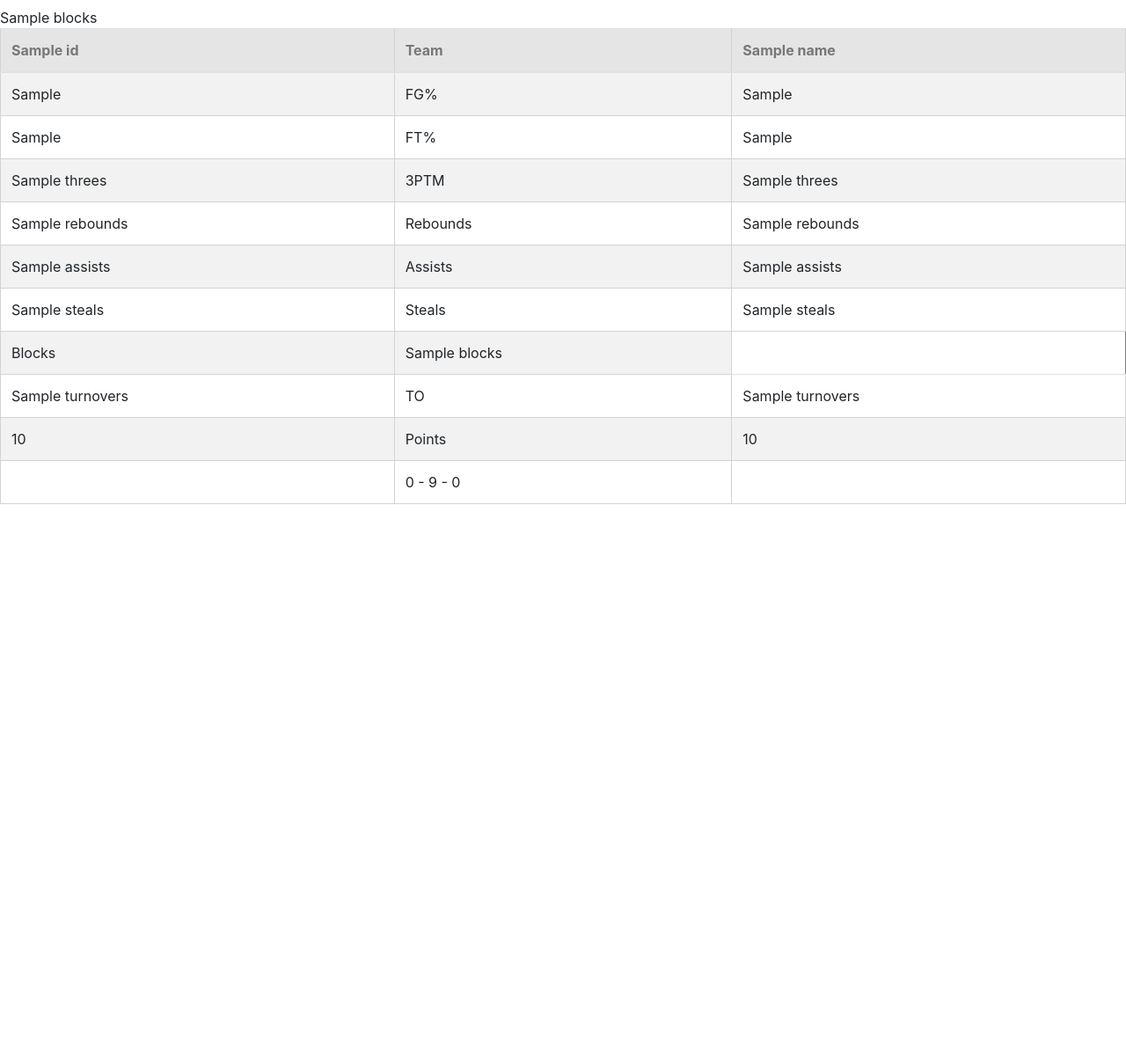
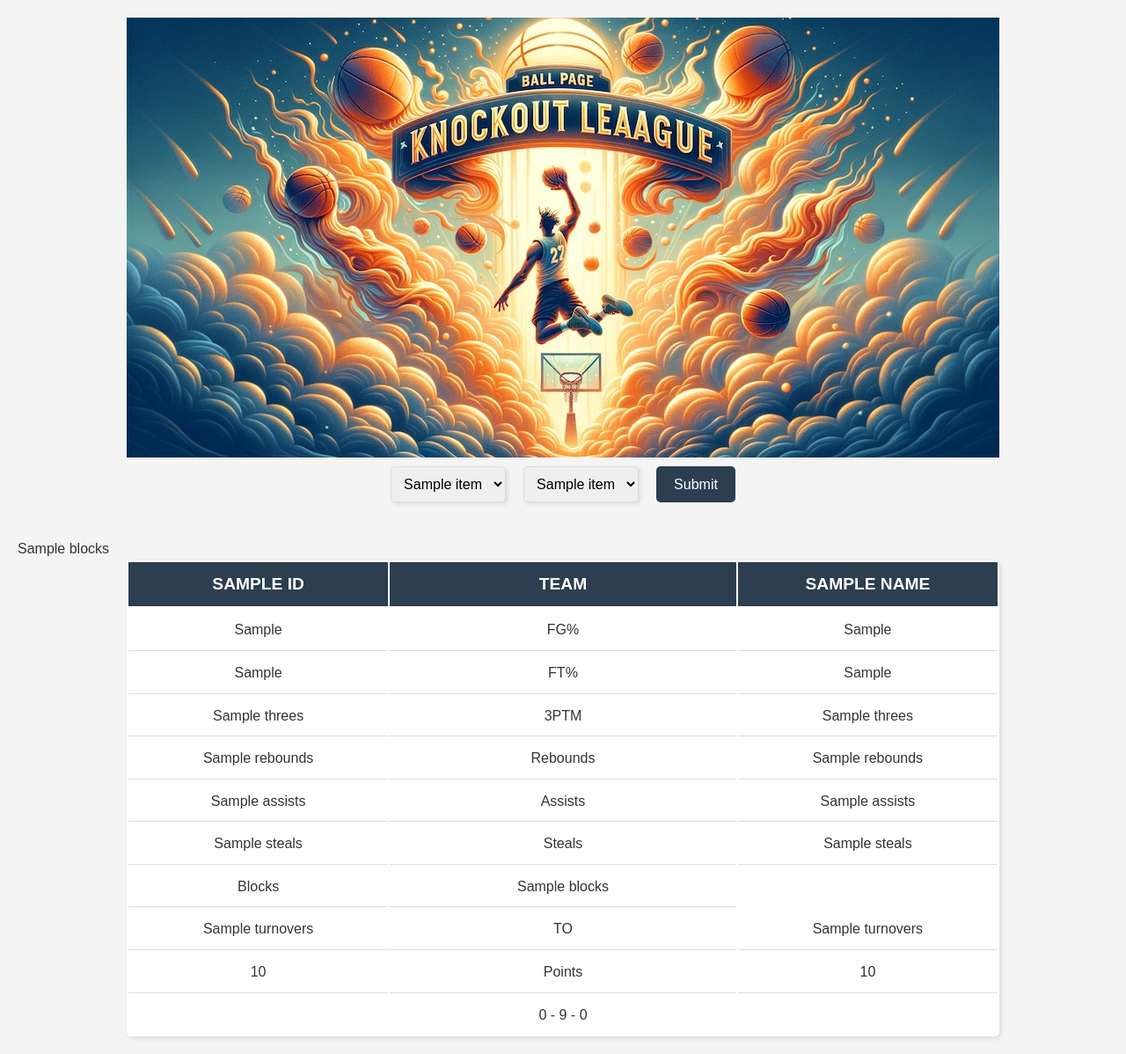
Before and after one commit to Feggla/ESPN_WEB, a Flask app: template templates/table.html in a window 1280 px wide. Shown: the whole page at 88% size. Before the commit the page ends 573 px from the top, so only its background shows below. Run offline with Flask 2, Linux system fonts and the light colour scheme; the template is opened without the code that fills it: most values are stand-ins (such as "Sample title", 1, 10 or a date in 2020).

Commit message:
updated interface and added team selectors

```diff
--- a/Twelve_web.py
+++ b/Twelve_web.py
@@ -3,19 +3,22 @@ from espn_api.basketball import League
 import pandas as pd
 from Twelve_Team_web import Teams
 
-league = League(league_id=359895720, year=2023,
+league = League(league_id=359895720, year=2024,
                     espn_s2='AEAPpT2YTAnKfncXZe123FckdpKdvMuwgN8XaFBQNA%2Fx2GuXtzzqjH5luJofsJOjXJdtlbibgvxkGVgI9%2F5KjlbrpyvCOWPUqWyZDGMJXKqDR1yfEHIdCvGpdy3x7lyzjewSeWDCh9%2BEF2UPWJaR2%2Fyj7%2FhEyZ5JNkkngjB8jZOi7ADP410Uq9htyDTm9I%2BNsD3PXjNNyT%2F50j0O7373wXT4TBsNkOFAgG6RtJovex1okSifXZVvG%2FsVzID%2BtFYEamYK7q0mUeQOKiAvjHtOTn3xAeAvcrYmD%2FJrW8pgEk7tY7G6WZJJRKrCOhU6UrDLha6o2BGAtBZS%2B0WIEI%2F%2FI%2Fny',
                     swid='{0AF1C993-43AE-4A5A-A6AB-0E7D125A2C96}')
 
 score_list = []
 team_matchups = []
 
+
+
 def pull(matchup_period):
     league = League(league_id=359895720, year=2023,
                     espn_s2='AEAPpT2YTAnKfncXZe123FckdpKdvMuwgN8XaFBQNA%2Fx2GuXtzzqjH5luJofsJOjXJdtlbibgvxkGVgI9%2F5KjlbrpyvCOWPUqWyZDGMJXKqDR1yfEHIdCvGpdy3x7lyzjewSeWDCh9%2BEF2UPWJaR2%2Fyj7%2FhEyZ5JNkkngjB8jZOi7ADP410Uq9htyDTm9I%2BNsD3PXjNNyT%2F50j0O7373wXT4TBsNkOFAgG6RtJovex1okSifXZVvG%2FsVzID%2BtFYEamYK7q0mUeQOKiAvjHtOTn3xAeAvcrYmD%2FJrW8pgEk7tY7G6WZJJRKrCOhU6UrDLha6o2BGAtBZS%2B0WIEI%2F%2FI%2Fny',
                     swid='{0AF1C993-43AE-4A5A-A6AB-0E7D125A2C96}')
-    scoreboard = league.box_scores(matchup_period=matchup_period, scoring_period=1, matchup_total=True)
+    scoreboard = league.box_scores(matchup_period=matchup_period, scoring_period=1, matchup_total=False)
     score = league.scoreboard(matchupPeriod=matchup_period)
+
 
     for items in scoreboard:
         team_matchups.append([items.home_team, {items.away_team}])
@@ -24,7 +27,10 @@ def pull(matchup_period):
         games[1] = Teams(mw=matchup_period, player=team_matchups.index(games), place="away", league=league, scoreboard=scoreboard, score=score)
         score_list.append(games[0])
         score_list.append(games[1])
-pull(20)
+pull(1)
+
+for stuff in score_list:
+    print(stuff.name)
 
 custom_matchups = [["Team(Redfern City Hoopfish)", "Team(Newtown Sugma)"], ["Team(Kobe Wan Ginobi)", "Team(Coomtown  Creambacks )"], ["Team(Orlando Tragic)", "Team(Harden The Fuck Up)"], ["Team(Dallas Luka Deez Nuts)", "Team(New York Dumpsterfires)"]]
 new_matchups = []
--- /dev/null
+++ b/static/css/style.css
@@ -0,0 +1,125 @@
+/* Reset margins and padding */
+* {
+  margin: 0;
+  padding: 0;
+  box-sizing: border-box;
+}
+
+body {
+  font-family: 'Arial', sans-serif;
+  background-color: #f4f4f4;
+  color: #333;
+  font-size: 16px;
+  line-height: 1.6;
+  padding: 20px;
+}
+
+h1 {
+  text-align: center;
+  margin-bottom: 30px;
+  color: #2C3E50;
+}
+
+form {
+  display: flex;
+  justify-content: center;
+  margin-bottom: 30px;
+  flex-wrap: wrap;
+}
+
+select {
+  margin: 10px;
+  padding: 10px;
+  font-size: 16px;
+  border: 1px solid #ddd;
+  border-radius: 5px;
+  box-shadow: 2px 2px 5px rgba(0, 0, 0, 0.1);
+}
+
+input[type="submit"] {
+  margin: 10px;
+  padding: 10px 20px;
+  font-size: 16px;
+  background-color: #2C3E50;
+  color: #fff;
+  border: none;
+  border-radius: 5px;
+  cursor: pointer;
+  transition: background-color 0.3s;
+}
+
+input[type="submit"]:hover {
+  background-color: #34495E;
+}
+
+.table {
+  background-color: #fff;
+  border-radius: 5px;
+  box-shadow: 2px 2px 5px rgba(0, 0, 0, 0.1);
+  margin-bottom: 20px;
+}
+
+th {
+  background-color: #2C3E50;
+  color: #fff;
+  padding: 10px;
+  text-align: center;
+}
+
+td {
+  padding: 10px;
+  text-align: center;
+  border-bottom: 1px solid #ddd;
+}
+
+table tbody tr:last-child td {
+  border-bottom: none;
+}
+
+.table {
+  margin: 0 auto; /* This will center the table */
+  width: 80%;     /* This will set the table width to 80% of its container */
+}
+
+.table th, .table td {
+  text-align: center;
+}
+
+.table thead {
+  background-color: #003366;  /* A dark shade for the background */
+  color: #ffffff;             /* White text color for contrast */
+}
+
+.table thead th {
+  border-bottom: 2px solid #ffffff;  /* Add a border to give separation */
+  padding: 10px 5px;                 /* Some padding for spacing */
+  font-size: 1.2em;                 /* Slightly bigger font for emphasis */
+  text-transform: uppercase;        /* Make the text uppercase */
+}
+
+/* Hover effect for the table headers (optional) */
+.table thead th:hover {
+  background-color: #004477;  /* A slightly lighter shade on hover */
+}
+
+.table th, .table td {
+  width: 150px; /* Example width. Adjust as needed. */
+  max-width: 150px;
+  overflow: hidden;
+  text-overflow: ellipsis;
+  white-space: nowrap;
+}
+
+/* You can also specify widths for specific columns if needed. For example, if the team name column needs to be wider: */
+.table th:nth-child(2), .table td:nth-child(2) {
+  width: 200px;
+  max-width: 200px;
+}
+
+#header-image {
+  width: 80%;  /* Adjust this value based on how wide you want the image */
+  height: 500px;  /* Adjust this value to set your desired height */
+  object-fit: cover;
+  display: block;
+  margin: 0 auto;
+}
--- a/templates/style.css
+++ /dev/null
@@ -1,53 +0,0 @@
-/* Center tables for demo */
-table {
-    margin: 0 auto;
-  }
-
-  /* Default Table Style */
-  table {
-    color: #333;
-    background: white;
-    border: 1px solid grey;
-    font-size: 12pt;
-    border-collapse: collapse;
-  }
-  table thead th,
-  table tfoot th {
-    color: #777;
-    background: rgba(0,0,0,.1);
-  }
-  table caption {
-    padding:.5em;
-  }
-  table th,
-  table td {
-    padding: .5em;
-    border: 1px solid lightgrey;
-  }
-  /* Zebra Table Style */
-  [data-table-theme*=zebra] tbody tr:nth-of-type(odd) {
-    background: rgba(0,0,0,.05);
-  }
-  [data-table-theme*=zebra][data-table-theme*=dark] tbody tr:nth-of-type(odd) {
-    background: rgba(255,255,255,.05);
-  }
-  /* Dark Style */
-  [data-table-theme*=dark] {
-    color: #ddd;
-    background: #333;
-    font-size: 12pt;
-    border-collapse: collapse;
-  }
-  [data-table-theme*=dark] thead th,
-  [data-table-theme*=dark] tfoot th {
-    color: #aaa;
-    background: rgba(0255,255,255,.15);
-  }
-  [data-table-theme*=dark] caption {
-    padding:.5em;
-  }
-  [data-table-theme*=dark] th,
-  [data-table-theme*=dark] td {
-    padding: .5em;
-    border: 1px solid grey;
-  }
--- a/templates/table.html
+++ b/templates/table.html
@@ -1,14 +1,35 @@
 <!DOCTYPE html>
 <html lang="en">
 <head>
-    <link rel="stylesheet" href="https://cdn.jsdelivr.net/npm/bootstrap@4.3.1/dist/css/bootstrap.min.css" integrity="sha384-ggOyR0iXCbMQv3Xipma34MD+dH/1fQ784/j6cY/iJTQUOhcWr7x9JvoRxT2MZw1T" crossorigin="anonymous">
-    <link rel="stylesheet" href="./style.css">
+    <!-- <link rel="stylesheet" href="https://cdn.jsdelivr.net/npm/bootstrap@4.3.1/dist/css/bootstrap.min.css" integrity="sha384-ggOyR0iXCbMQv3Xipma34MD+dH/1fQ784/j6cY/iJTQUOhcWr7x9JvoRxT2MZw1T" crossorigin="anonymous"> -->
+    <link rel="stylesheet" href="{{ url_for('static', filename='css/style.css') }}">
     <meta charset="UTF-8">
     <meta http-equiv="X-UA-Compatible" content="IE=edge">
     <meta name="viewport" content="width=device-width, initial-scale=1.0">
     <title>Document</title>
 </head>
-<h1></h1>
+<img src="{{ url_for('static', filename='images/ball-page-copy.jpg') }}" alt="Your Image Description" id="header-image">
+<form method="post" action="/">
+    <select name="team1">
+        {% for item in list_options %}
+            <option value="{{ item.name }}"
+                {% for matchups in battles if item.name|string == matchups[0].name|string %}selected{% endfor %}>
+                {{ item.name }}
+            </option>
+        {% endfor %}
+    </select>
+
+    <select name="team2">
+        {% for item in list_options %}
+        <option value="{{ item.name }}"
+            {% for matchups in battles if item.name|string == matchups[1].name|string or item.name|string == matchups[1].name|string %}selected{% endfor %}>
+            {{ item.name }}
+        </option>
+        {% endfor %}
+    </select>
+    <input type="submit" value="Submit">
+</form>
+
 <body>
     {% for matchups in battles %}
     <table class="table table-striped">
@@ -189,7 +210,7 @@
                 {% endif %}
           </tr>
           <tr>
-            <th scope="row"></th>
+            <td scope="row"></td>
             <td>{{a}} - {{c}} - {{b}}</td>
             <td></td>
           </tr>
```
Also changed, not shown: web.py (+26 -6 lines), static/images/ball-page-copy.jpg (added), static/images/ball-page.webp (added), static/images/final-ball.webp (added), static/images/knockout-logo.webp (added).
